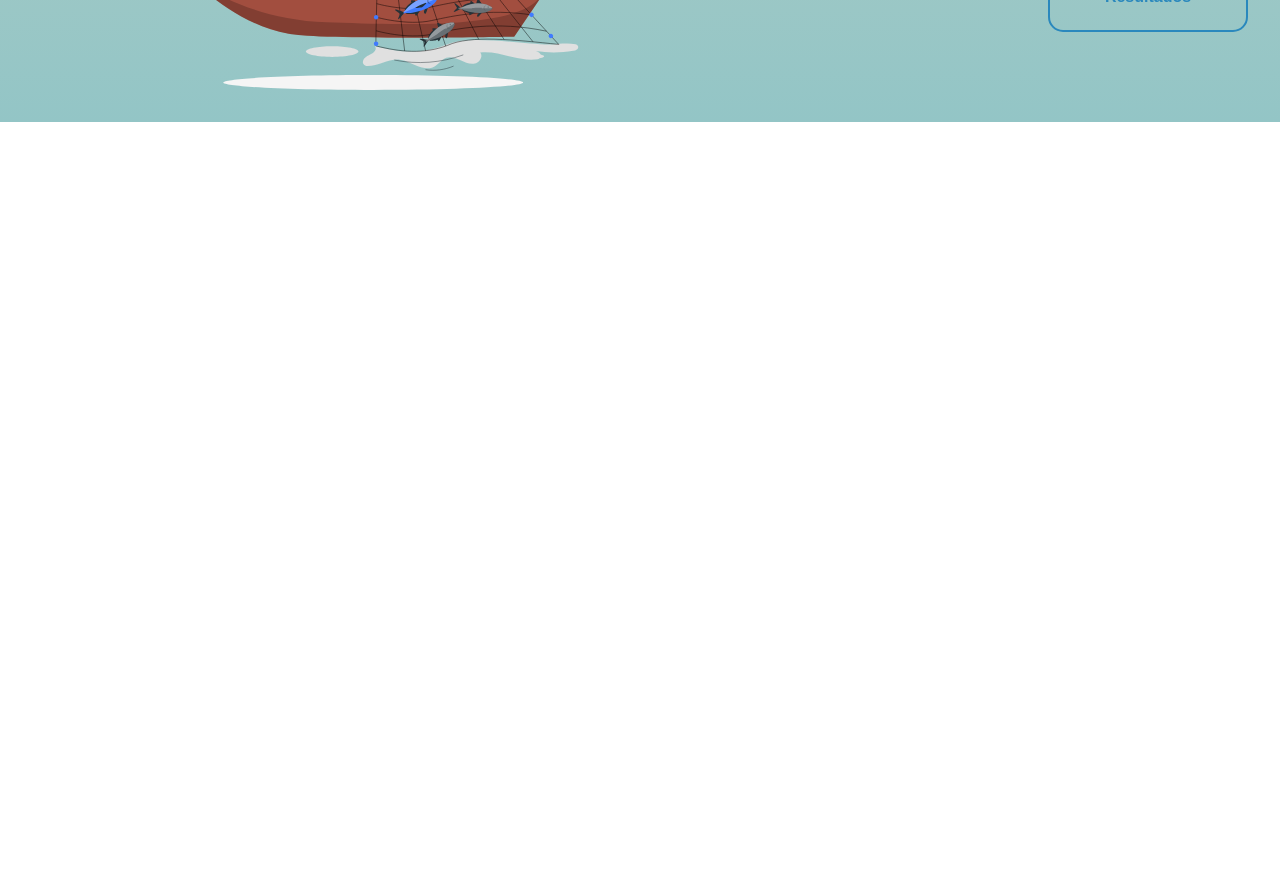
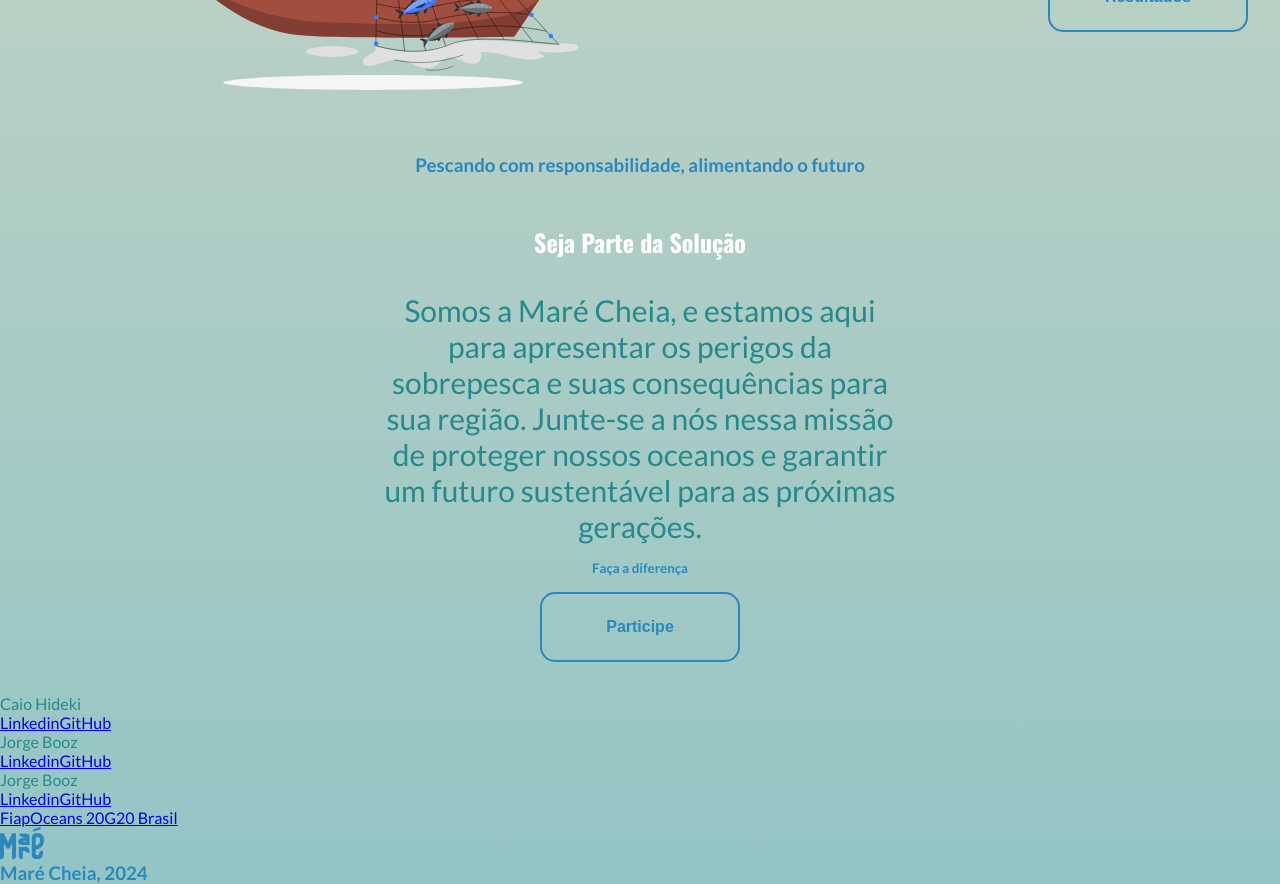
Before and after one commit to jorgebooz/MareCheia, a React (Vite) app: page / in a window 1280 px wide. Shown: the part 1560-2444 px from the top of the page. Before the commit the page ends 1682 px from the top, so only its background shows below. Built offline with nearby package versions, Linux system fonts and the light colour scheme.

Commit message:
home style finished

```diff
--- a/src/components/Footer.jsx
+++ b/src/components/Footer.jsx
@@ -1,9 +1,33 @@
 import {} from 'react';
+import logo from '../assets/Nav/Logo mare.svg'
 
 function Footer() {
 
   return (
     <footer className="footer">
+      <div>
+        <p>Caio Hideki</p>
+        <a href='https://www.linkedin.com/in/caio-hideki-cardenas-ishizu-24208a243/'>Linkedin</a>
+        <a href='https://github.com/Gh0stE11'>GitHub</a>
+      </div>
+      <div>
+        <p>Jorge Booz</p>
+        <a href='https://www.linkedin.com/in/jorge-booz-4038a2213/'>Linkedin</a>
+        <a href='https://github.com/jorgebooz'>GitHub</a>
+      </div>
+      <div>
+        <p>Jorge Booz</p>
+        <a href='https://www.linkedin.com/in/mateustibao/'>Linkedin</a>
+        <a href='https://github.com/MateusTibao'>GitHub</a>
+      </div>
+      <div>
+        <a href="https://www.fiap.com.br/">Fiap</a>
+        <a href="https://www.g20.org/pt-br/g20-social/grupos-de-engajamento/oceans-20">Oceans 20</a>
+        <a href="https://www.g20.org/pt-br">G20 Brasil</a>
+      </div>
+
+      <img src={logo} alt="logo" />
+      <h3>Maré Cheia, 2024</h3>
 
     </footer>
 
--- a/src/components/Nav.jsx
+++ b/src/components/Nav.jsx
@@ -13,7 +13,7 @@ function Nav() {
         <a className='navLink'>Como funciona</a>
         <a className='navLink'>Nosso time</a>
       </ul>
-      <button className='botaoUm'>Participe</button>
+      <button className="botaoNav botaoUm">Participe</button>
     </nav>
     );
 }
--- a/src/css/Home.module.css
+++ b/src/css/Home.module.css
@@ -43,7 +43,6 @@
     gap: 1.5rem;
     padding: 2rem 0rem;
 }
-
 .card {
     background-color: var(--ocean-green);
     height: 20rem;
@@ -77,11 +76,9 @@
     left: 0;
 
 }
-
 .card h3{
     color: var(--sun-yellow);
 }
-
 .mareCheiaBtn{
     margin: 1.5rem 0rem;
     width: 200px;
@@ -125,3 +122,26 @@
     height: 400px;
 
 }
+
+.participe{
+    display: flex;
+    flex-direction: column;
+    align-items: center;
+    gap: 1rem;
+}
+.participe h3{
+    padding: 2rem;
+}
+.participe h2{
+    padding: 0rem 1rem 1rem 1rem;
+}
+.participe p{
+    width: 40%;
+    text-align: center;
+    font-size: 30px;
+}
+.participeBtn{
+    width: 200px;
+    height: 70px;
+    margin: 0rem 0rem 2rem 0rem;
+}
--- a/src/css/scss/main.sass
+++ b/src/css/scss/main.sass
@@ -16,6 +16,11 @@ h2
   font-family: 'Oswald', sans-serif
   color: #fff
 
+h3
+  color: #2A88BD
+
+h4
+  color: #2A88BD
 
 h5
   color: #2A88BD
--- a/src/routes/Home.jsx
+++ b/src/routes/Home.jsx
@@ -11,7 +11,7 @@ const Home = () => {
         <h1>Sobrepesca: uma Ameaça Real</h1>
         <p>A sobrepesca não é apenas um problema ecológico, mas uma ameaça direta à biodiversidade marinha e às comunidades costeiras que dependem dos oceanos para sua subsistência. Nosso projeto, Maré Cheia, é dedicado a combater essa crise através da inovação tecnológica e da transparência de dados.</p>
         <h5>Saiba mais dos riscos da sobrepresca</h5>
-        <button className={`${styles.problemaBtn} botaoUm`}>O Problema</button>
+        <button className={`${styles.problemaBtn} botaoUm botaoProblema`}>O Problema</button>
       </div>
       <img src={pesca} alt="pesca" className={styles.imgUm}/>
     </section>
@@ -33,7 +33,7 @@ const Home = () => {
         </div>
       </div>
       <h5>Veja como nossa solução funciona por conta própria</h5>
-      <button className={`${styles.mareCheiaBtn} botaoUm`}>Maré Cheia</button>
+      <button className={`${styles.mareCheiaBtn} botaoUm botaoMareCheia`}>Maré Cheia</button>
     </section>
 
     <section className={styles.impacto}>
@@ -41,12 +41,20 @@ const Home = () => {
         <h2>Impacto e Benefícios</h2>
         <p>Ao disponibilizar informações detalhadas sobre a saúde da fauna marinha, nosso sistema permite que a população e os governantes locais tomem decisões informadas para proteger os oceanos. Seja acompanhando projetos de revitalização, monitorando a saúde marinha ou alertando sobre a sobrepesca, nossa plataforma é uma ferramenta essencial para a sustentabilidade.</p>
         <h5>Benefícios de nosso projeto</h5>
-        <button className={`${styles.resultadosBtn} botaoUm`}>Resultados</button>
+        <button className={`${styles.resultadosBtn} botaoUm botaoResultados`}>Resultados</button>
       </div>
       <img src={pescador} alt="pesca" className={styles.imgDois}/>
     </section>
 
 
+
+    <section className={styles.participe}>
+      <h3>Pescando com responsabilidade, alimentando o futuro</h3>
+      <h2>Seja Parte da Solução</h2>
+      <p>Somos a Maré Cheia, e estamos aqui para apresentar os perigos da sobrepesca e suas consequências para sua região. Junte-se a nós nessa missão de proteger nossos oceanos e garantir um futuro sustentável para as próximas gerações.</p>
+      <h5>Faça a diferença</h5>
+      <button className={`${styles.participeBtn} botaoUm botaoParticipe`}>Participe</button>
+    </section>
     </>
 
   );
```
Also changed, not shown: src/assets/Nav/Logo mare.svg (added), src/css/Footer.module.css (added).
